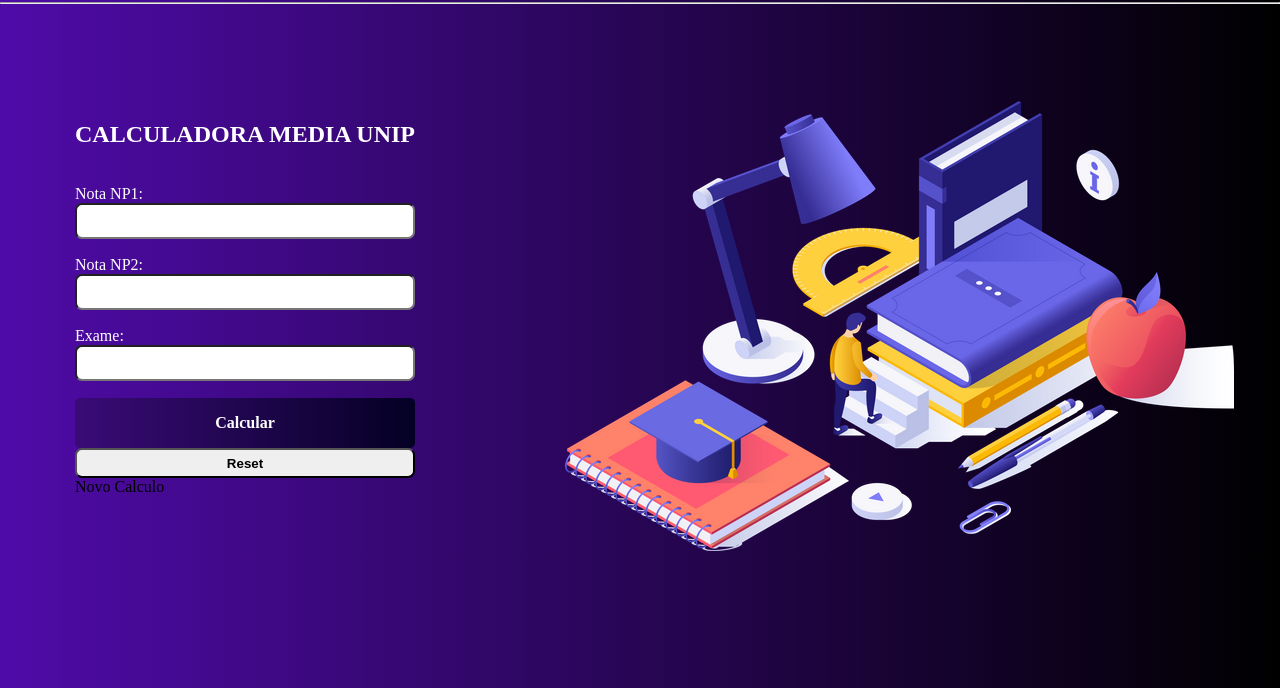
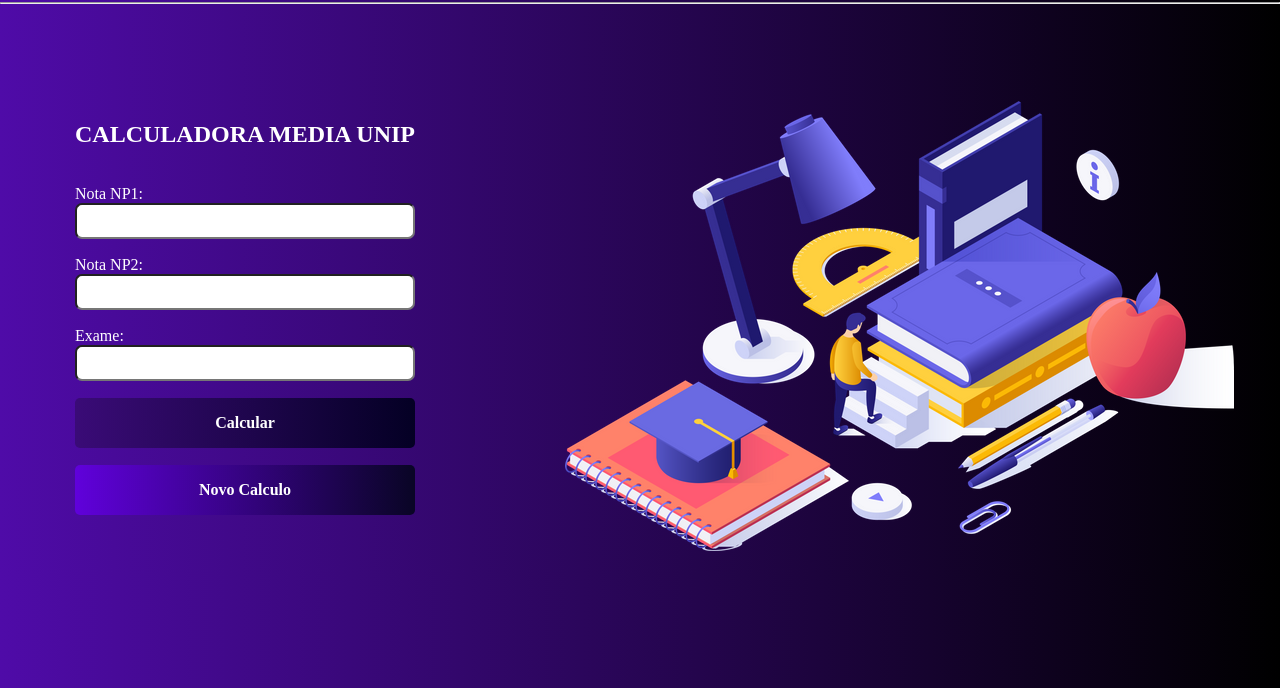
Before and after one commit to Guilherme-Sbizero/Calculadora-M-dia-Unip, a plain HTML site: page index.html in a window 1280 px wide. Shown: the part 112-800 px from the top of the page. Drawn offline with Linux system fonts and the light colour scheme.

Commit message:
adcionei o evento de reset no botão no html e modifiqeui o redme

```diff
--- a/index.html
+++ b/index.html
@@ -19,6 +19,7 @@
         </section>
         <hr>
         <main>
+            <Form onreset="debug(event)">
             <section class="conteudo">
                 <h1>CALCULADORA MEDIA UNIP</h1>
 
@@ -28,13 +29,14 @@
                 <button type="button" class="button" name="button" onmousedown="clickButton()"
                 onmouseup="unClickButton()" onmousemove="mouseEnterMouse()"
                 onmouseleave=" mouseLeaveMouse()" onclick="calcularMedia()">Calcular</button>
-                <input type="reset" name="button">Novo Calculo</input>
+                <button type="reset">Novo Calculo</button>
                 <br><obr><br>
                 <div id="alerta">
                     <p id="aviso"></p>
                     <p id="nota"></p>
                 </div>
             </section>
+            </Form>
             <section class="banner">
                 <img src="./imagens/math-banner.png">
             </section>
```
Also changed, not shown: 1 other file.
